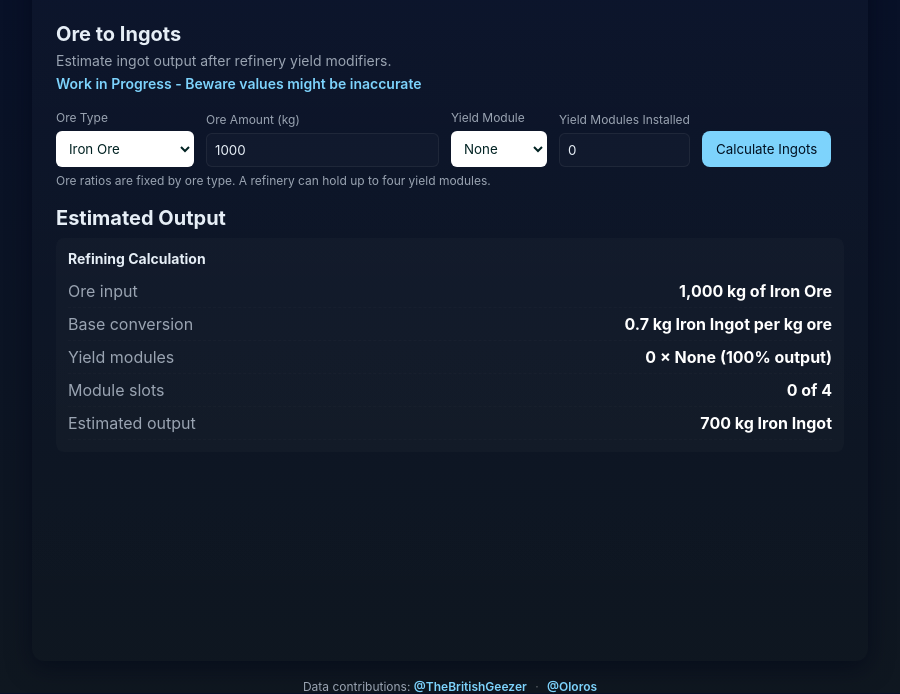
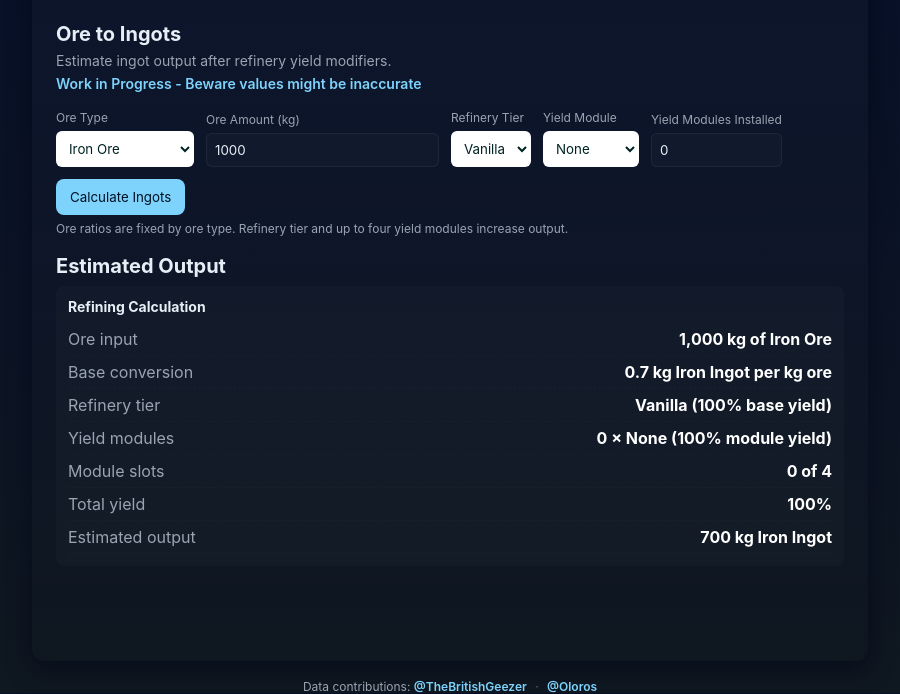
Before and after one commit to Triton0001/SI-Companion, an Electron app: page index.html in a window 900 px wide. Both pictures are taken after a click on the tab "Ore to Ingots". Shown: the part 107-801 px from the top of the page. Drawn offline with Linux system fonts and the light colour scheme.

Commit message:
Apply refinery tier yield bonuses

```diff
--- a/index.html
+++ b/index.html
@@ -61,6 +61,10 @@
           <input id="ore-amount" type="number" min="0" step="any" value="1000">
         </div>
         <div class="field">
+          <label for="refinery-tier">Refinery Tier</label>
+          <select id="refinery-tier"></select>
+        </div>
+        <div class="field">
           <label for="yield-module">Yield Module</label>
           <select id="yield-module"></select>
         </div>
@@ -70,7 +74,7 @@
         </div>
         <button id="ore-calc">Calculate Ingots</button>
       </div>
-      <p class="input-note">Ore ratios are fixed by ore type. A refinery can hold up to four yield modules.</p>
+      <p class="input-note">Ore ratios are fixed by ore type. Refinery tier and up to four yield modules increase output.</p>
       <section id="ore-results">
         <h2>Estimated Output</h2>
         <div id="ore-output" aria-live="polite"></div>
@@ -80,6 +84,6 @@
   <footer class="app-credit">
     Data contributions: <strong>@TheBritishGeezer</strong> <span aria-hidden="true">·</span> <strong>@Oloros</strong>
   </footer>
-  <script src="script.js?v=6"></script>
+  <script src="script.js?v=7"></script>
 </body>
 </html>
--- a/script.js
+++ b/script.js
@@ -43,6 +43,15 @@ const oreDefs = {
   'Gold Ore': { ingot: 'Gold Ingot', baseYield: 0.01 },
   'Platinum Ore': { ingot: 'Platinum Ingot', baseYield: 0.005 },
   'Uranium Ore': { ingot: 'Uranium Ingot', baseYield: 0.01 }
+}
+
+const refineryDefs = {
+  Vanilla: { baseYieldMultiplier: 1 },
+  T1: { baseYieldMultiplier: 1.05 },
+  T2: { baseYieldMultiplier: 1.1 },
+  T3: { baseYieldMultiplier: 1.2 },
+  T4: { baseYieldMultiplier: 1.4 },
+  T5: { baseYieldMultiplier: 1.5 }
 }
 
 const yieldModuleDefs = {
@@ -202,10 +211,12 @@ function populateSelect(selectId, values) {
 }
 
 const yieldModuleSelect = populateSelect('yield-module', yieldModuleDefs)
+const refineryTierSelect = populateSelect('refinery-tier', refineryDefs)
 
 document.getElementById('ore-calc').addEventListener('click', () => {
   const oreName = oreSelect.value
   const ore = oreDefs[oreName]
+  const refinery = refineryDefs[refineryTierSelect.value]
   const amount = Math.max(0, Number(document.getElementById('ore-amount').value) || 0)
   const yieldCount = Math.max(0, Math.floor(Number(document.getElementById('yield-count').value) || 0))
   const output = document.getElementById('ore-output')
@@ -219,15 +230,18 @@ document.getElementById('ore-calc').addEventListener('click', () => {
     return
   }
 
-  const yieldMultiplier = yieldModuleDefs[yieldModuleSelect.value] ** yieldCount
-  const ingots = amount * ore.baseYield * yieldMultiplier
+  const moduleYieldMultiplier = yieldModuleDefs[yieldModuleSelect.value] ** yieldCount
+  const totalYieldMultiplier = refinery.baseYieldMultiplier * moduleYieldMultiplier
+  const ingots = amount * ore.baseYield * totalYieldMultiplier
 
   const frag = document.createDocumentFragment()
   addSection(frag, 'Refining Calculation', [
     ['Ore input', `${formatNumber(amount)} kg of ${oreName}`],
     ['Base conversion', `${formatNumber(ore.baseYield)} kg ${ore.ingot} per kg ore`],
-    ['Yield modules', `${yieldCount} × ${yieldModuleSelect.value} (${formatNumber(yieldMultiplier * 100)}% output)`],
+    ['Refinery tier', `${refineryTierSelect.value} (${formatNumber(refinery.baseYieldMultiplier * 100)}% base yield)`],
+    ['Yield modules', `${yieldCount} × ${yieldModuleSelect.value} (${formatNumber(moduleYieldMultiplier * 100)}% module yield)`],
     ['Module slots', `${yieldCount} of 4`],
+    ['Total yield', `${formatNumber(totalYieldMultiplier * 100)}%`],
     ['Estimated output', `${formatNumber(ingots)} kg ${ore.ingot}`]
   ])
   output.appendChild(frag)
```
